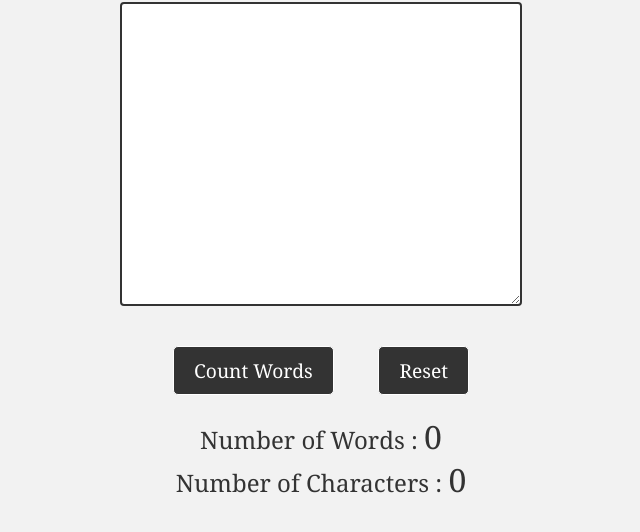
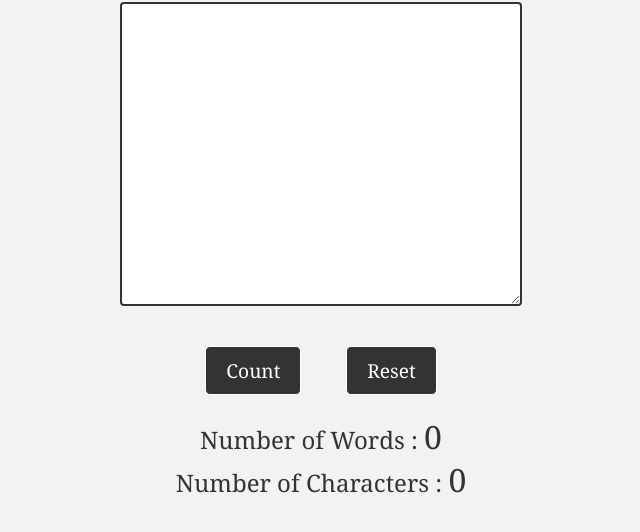
Before and after one commit to 6461-Iqra/word_count, a plain HTML site: page index.html in a window 1280 px wide. Shown: the part 196-728 px from the top of the page, without its empty margins (319-959 px from the left). Drawn offline with Linux system fonts and the light colour scheme.

Commit message:
Update index.html

```diff
--- a/index.html
+++ b/index.html
@@ -11,7 +11,7 @@
             <h1>Word Counter</h1>
             <textarea name="" id="" rows="10" cols="30" class="words"></textarea>
             <div>
-                <button onclick="countWords()" class="countbtn">Count Words</button>
+                <button onclick="countWords()" class="countbtn">Count</button>
                 <button onclick="reset()" class="reset">Reset</button>
             </div>
             <p>Number of Words : <span id="word-count"> 0 </span></p>
```
